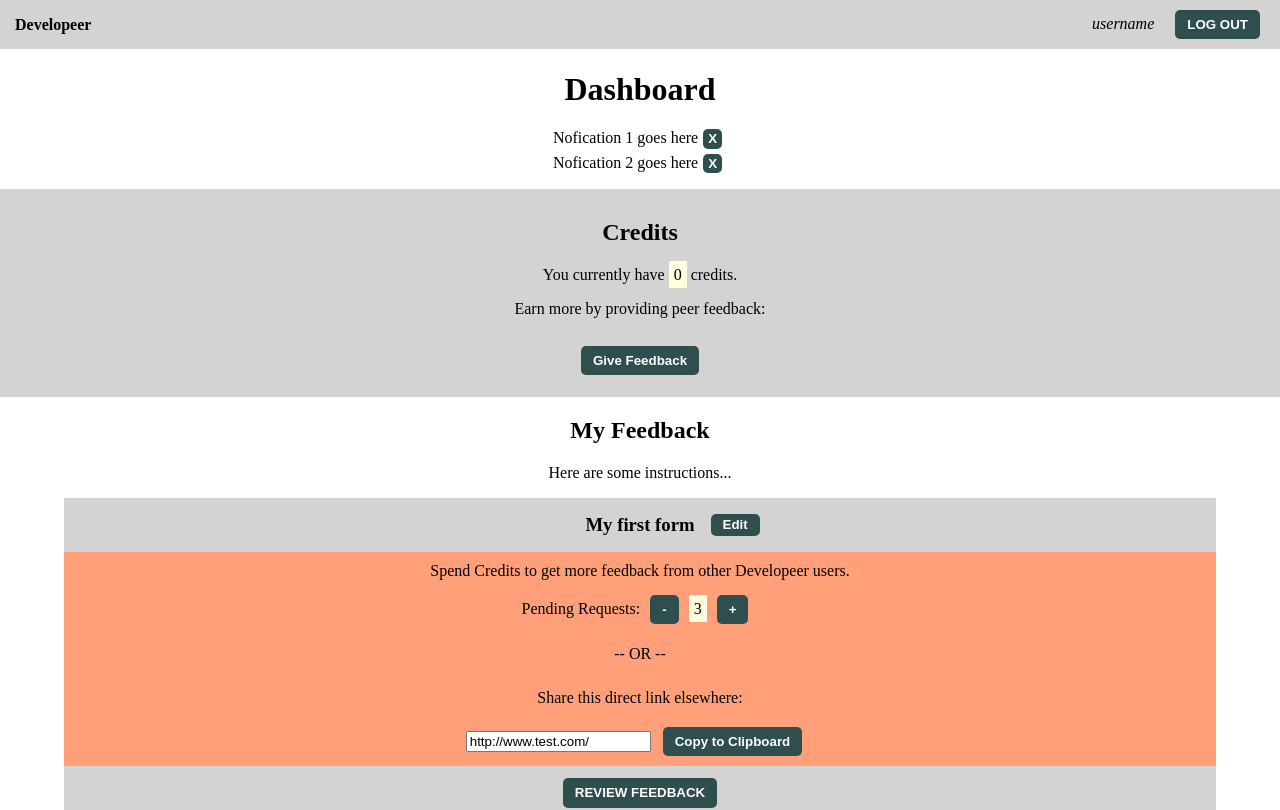
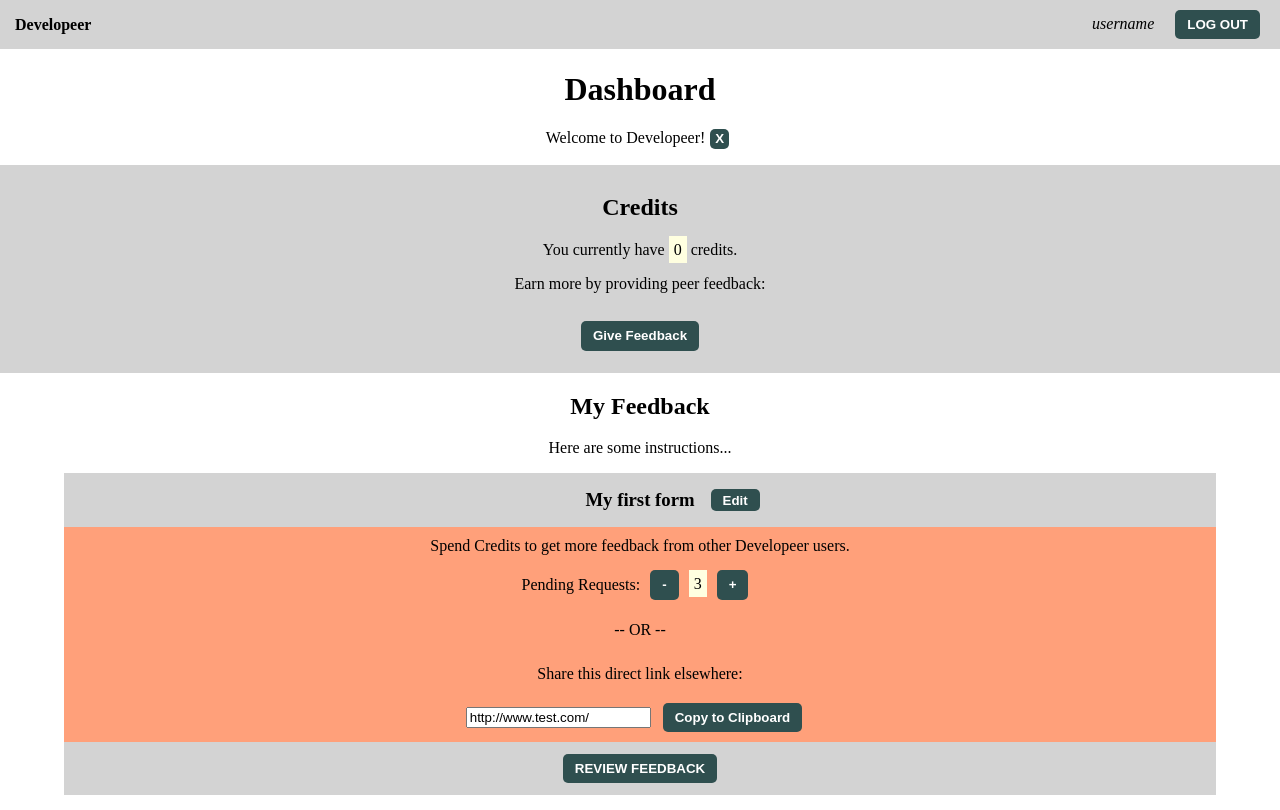
Before and after one commit to fastlain/developeer-client, a React (Create React App) app: page /main/dashboard in a window 1280 px wide. Shown: the top 810 px of the page. Built offline with nearby package versions, Linux system fonts and the light colour scheme.

Commit message:
Add notification state to Dashboard, pass to stateless Nofifications

```diff
--- a/src/actions/index.js
+++ b/src/actions/index.js
@@ -9,7 +9,7 @@ export const removeCredit = () => ({
 });
 
 export const CLOSE_NOTIFICATION = 'CLOSE_NOTIFICATION';
-export const closeNoticication = (id) => ({
+export const closeNotification = (id) => ({
     type: CLOSE_NOTIFICATION,
     id
 });
--- a/src/components/Dashboard.js
+++ b/src/components/Dashboard.js
@@ -1,5 +1,6 @@
 import React from 'react';
 import { connect } from 'react-redux';
+import { closeNotification } from '../actions';
 
 import PageTitle from './PageTitle';
 import Notifications from './Notifications';
@@ -9,14 +10,19 @@ import MyFeedback from './MyFeedback';
 export const Dashboard = props => (
     <div>
         <PageTitle>Dashboard</PageTitle>
-        <Notifications />
+        <Notifications notifications={props.notifications} closeNotification={props.closeNotification} />
         <Credits credits={props.credit} />
         <MyFeedback addCredit={props.addCredit} />
     </div>
 );
 
 const mapStateToProps = state => ({
-    credit: state.credit
+    credit: state.credit,
+    notifications: state.notifications
 });
 
-export default connect(mapStateToProps)(Dashboard);
+const mapDispatchToProps = dispatch => ({
+    closeNotification: id => dispatch(closeNotification(id))
+});
+
+export default connect(mapStateToProps, mapDispatchToProps)(Dashboard);
--- a/src/components/Notifications.js
+++ b/src/components/Notifications.js
@@ -1,34 +1,24 @@
-import React, { Component } from 'react';
+import React from 'react';
 import styles from '../css_modules/Notifications.module.css';
 
 import Button from './Button';
 
-class Notifications extends Component {
-    constructor(props) {
-        super(props);
-        this.state = {
+const Notifications = ({ notifications, closeNotification }) => {
 
-        };
-    }
+    const notifList = notifications.map(n => (
+        <li className={styles.notification} key={n.id} id={n.id}>
+            {n.text}
+            <Button type="button" btnStyle="tight" onClick={() => closeNotification(n.id)}>X</Button>
+        </li >
+    ));
 
-    render() {
     return (
         <section>
             <ul className={styles.notificationList}>
-                    <li className={styles.notification}>
-                        Nofication 1 goes here
-                        <Button type="button" btnStyle="tight">X</Button>
-                    </li>
-                    <li className={styles.notification}>
-                        Nofication 2 goes here
-                        <Button type="button"
-                            btnStyle="tight">X</Button>
-
-                    </li>
+                {notifList}
             </ul>
         </section>
     );
 }
-}
 
 export default Notifications;
```
Lines whose indentation alone changed are shown as unchanged.
